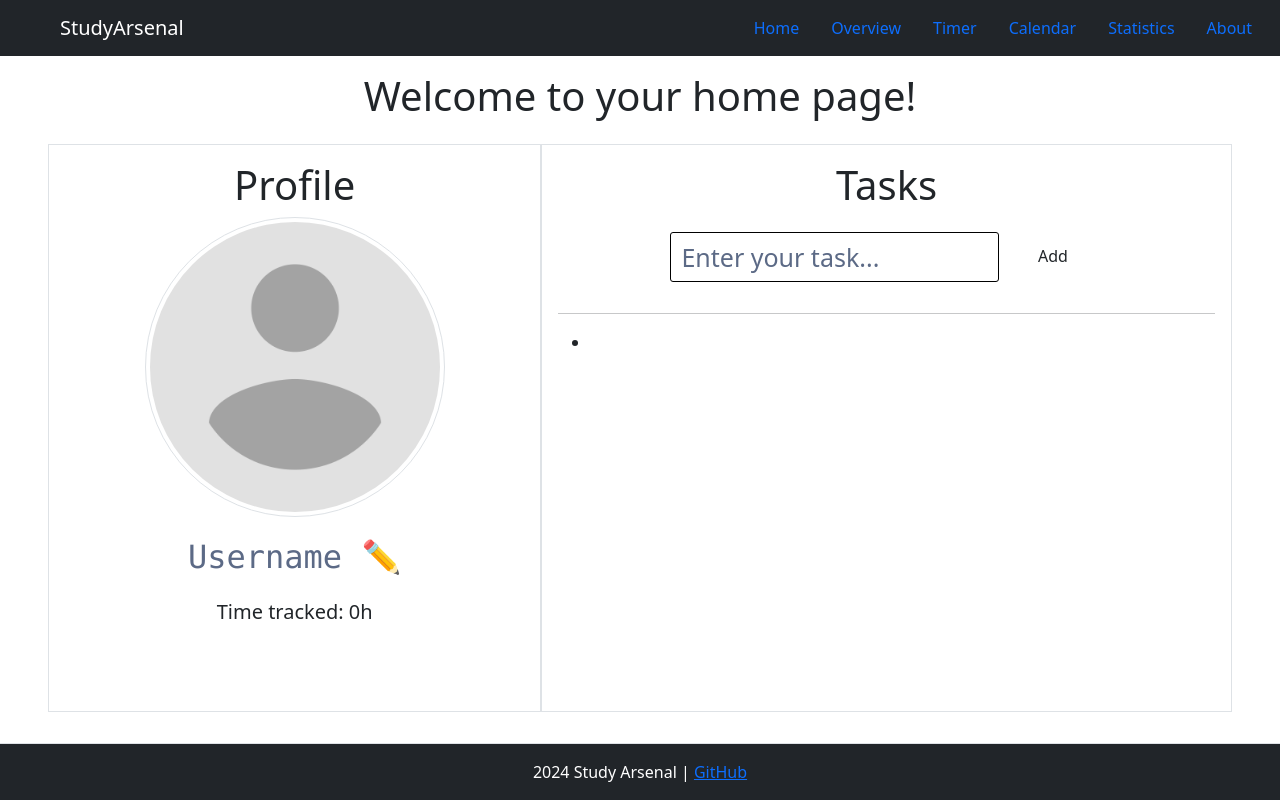
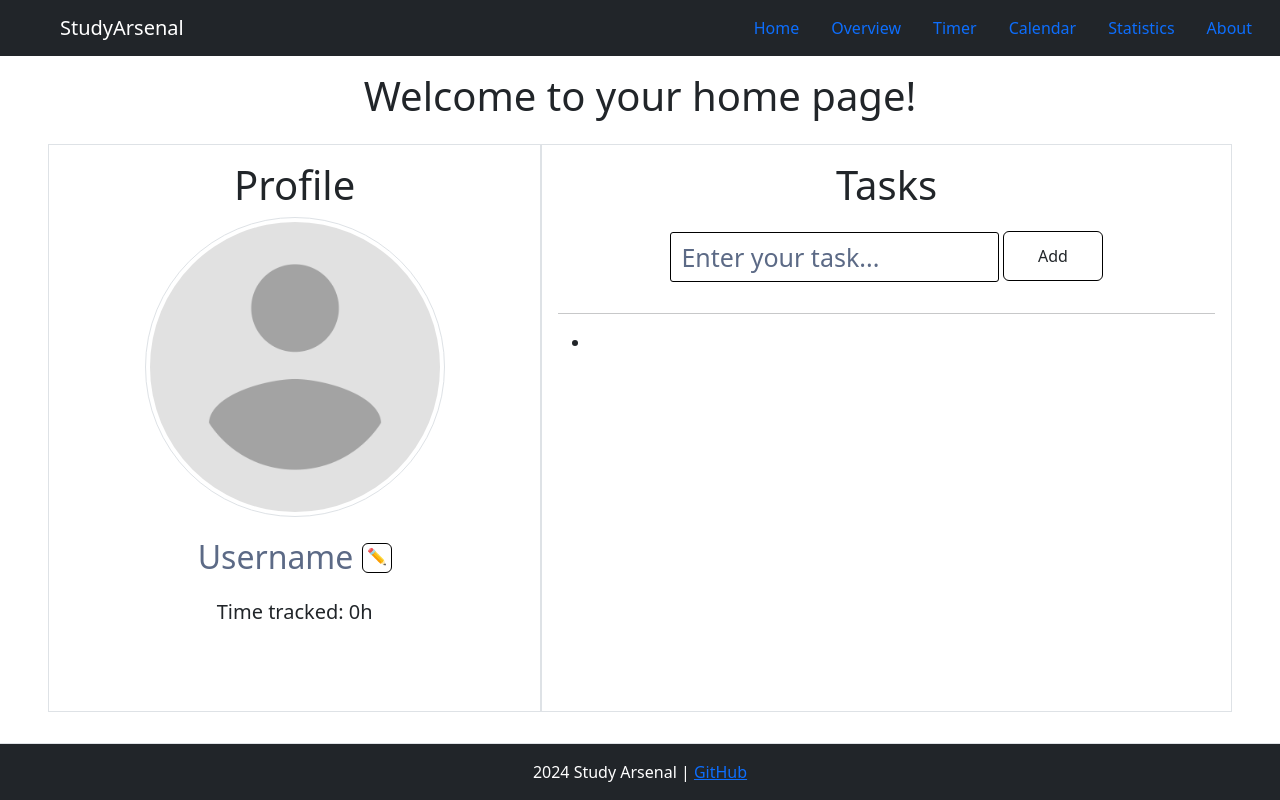
Before and after one commit to sphsny/StudyArsenal, a plain HTML site: page wwwroot/pages/index.html in a window 1280 px wide. Drawn offline with nearby package versions, Linux system fonts and the light colour scheme.

Commit message:
customised some css buttons

```diff
--- a/wwwroot/css/styles.css
+++ b/wwwroot/css/styles.css
@@ -5,23 +5,27 @@
 
 /* button style */
 .btn {
-    background-color: white;
-    color: black;
-    border: 0.3px solid black;
-    padding: 10px 20px;
-    font-size: 16px;
-    cursor: pointer;
-    transition: all 0.3s ease;
+    border: 0.3px solid black !important;
     height: 50px;
     width: 100px;
-    margin: 0px 0px 13px 0px;
 }
 
 /* button on hover */
 .btn:hover {
-    background-color: black;
-    color: white;
-    border-color: white;
+    background-color: black !important;
+    color: white !important;
+    border-color: white !important;
+}
+
+.btn-addTask {
+    margin: 0px 0px 13px 0px;
+}
+
+.btn-editName {
+    padding: 0 !important;
+    margin: 0 0 5px;
+    height: 30px;
+    width: 30px;
 }
 
 #todoInput {
--- a/wwwroot/pages/index.html
+++ b/wwwroot/pages/index.html
@@ -22,16 +22,16 @@
                     <a class="nav-link active" href="overview.html">Overview</a>
                 </li>
                 <li class="nav-item">
-                    <a class="nav-link active" aria-current="page" href="timer.html">Timer</a>
+                    <a class="nav-link active" href="timer.html">Timer</a>
                 </li>
                 <li class="nav-item">
-                    <a class="nav-link active" aria-current="page" href="calendar.html">Calendar</a>
+                    <a class="nav-link active" href="calendar.html">Calendar</a>
                 </li>
                 <li class="nav-item">
-                    <a class="nav-link active" aria-current="page" href="statistics.html">Statistics</a>
+                    <a class="nav-link active" href="statistics.html">Statistics</a>
                 </li>
                 <li class="nav-item">
-                    <a class="nav-link active" aria-current="page" href="about.html">About</a>
+                    <a class="nav-link active" href="about.html">About</a>
                 </li>
             </ul>
         </div>
@@ -51,9 +51,9 @@
                 <!-- java script to change profile picture -->
                 <input type="file" id="profile-picture-input" style="display: none;" accept="image/*" onchange="updateProfilePicture(this)">
                 <!-- user NAME -->
-                <p class="pt-3 fs-2 font-monospace text-purple align-items-center">
+                <p class="pt-3 fs-2 text-purple align-items-center justify-content-center">
                     <span id="username">Username</span>
-                    <span class="black-button button-small" id="editName">✏️</span>
+                    <span class="btn btn-editName" id="editName">✏️</span>
                 </p>
 
                 <!-- user attributes -->
@@ -69,7 +69,7 @@
                 id="todoInput"
                 placeholder="Enter your task..."
             />
-            <button id="addButton" class="btn">Add</button>
+            <button id="addButton" class="btn btn-addTask">Add</button>
             <hr>
             <ul class="d-flex flex-column align-items-start"> <!-- padding, align on top of each other, align at start -->
                 <!-- list for tasks with id todoList -->
```
